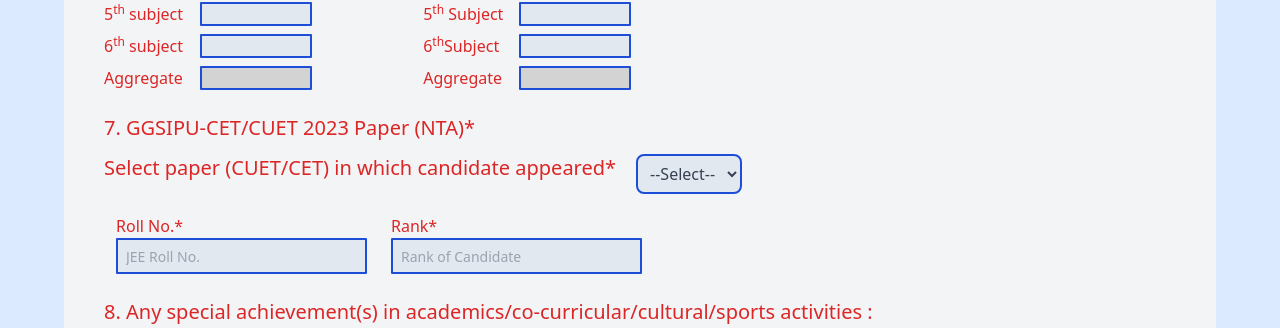
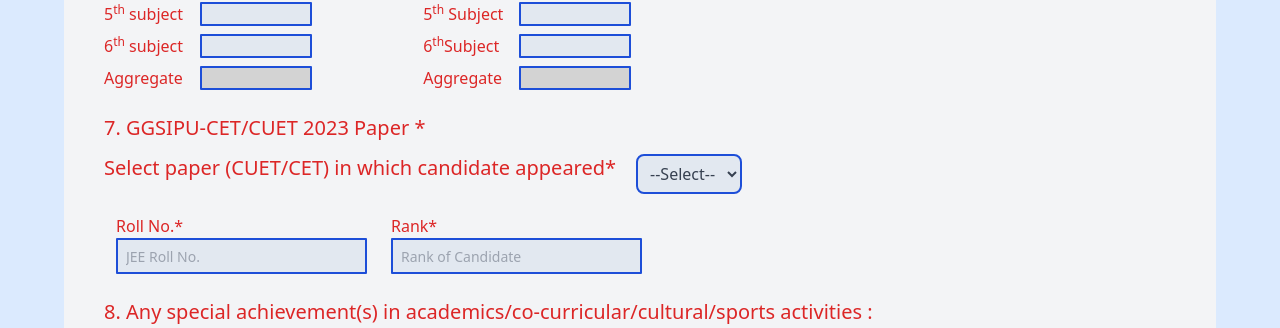
Before and after one commit to singhchanmeet/CounsellingFormMAIT, a Django app: template templates/bba/bba.html in a window 1280 px wide. Shown: the part 1858-2186 px from the top of the page. Run offline with Django 4.2, Linux system fonts and the light colour scheme; the template is opened without the code that fills it, so the values that code supplies are empty.

Commit message:
fixed minor copy pasting issue

```diff
--- a/templates/bba/bba-edit.html
+++ b/templates/bba/bba-edit.html
@@ -533,7 +533,7 @@
 					<div class="tab">
 						<div class="JEE-result">
 							<p class="text-xl mb-3 text-red-600 font-medium">7. GGSIPU-CET/CUET 2023 Paper
-								(NTA)*</p>
+								*</p>
                             <div class="flex">
                                 <p class="text-xl mb-3 font-medium text-red-600">Select paper (CUET/CET) in which candidate appeared*</p>
                                 <select class="px-2 py-1 mx-5 bg-slate-200 text-gray-700 placeholder:text-gray-400 border-blue-700 rounded-lg border-2 placeholder:text-sm h-10"
--- a/templates/bba/bba.html
+++ b/templates/bba/bba.html
@@ -533,7 +533,7 @@
 					<div class="tab">
 						<div class="JEE-result">
 							<p class="text-xl mb-3 text-red-600 font-medium">7. GGSIPU-CET/CUET 2023 Paper
-								(NTA)*</p>
+								*</p>
                             <div class="flex">
                                 <p class="text-xl mb-3 font-medium text-red-600">Select paper (CUET/CET) in which candidate appeared*</p>
                                 <select class="px-2 py-1 mx-5 bg-slate-200 text-gray-700 placeholder:text-gray-400 border-blue-700 rounded-lg border-2 placeholder:text-sm h-10"
```
